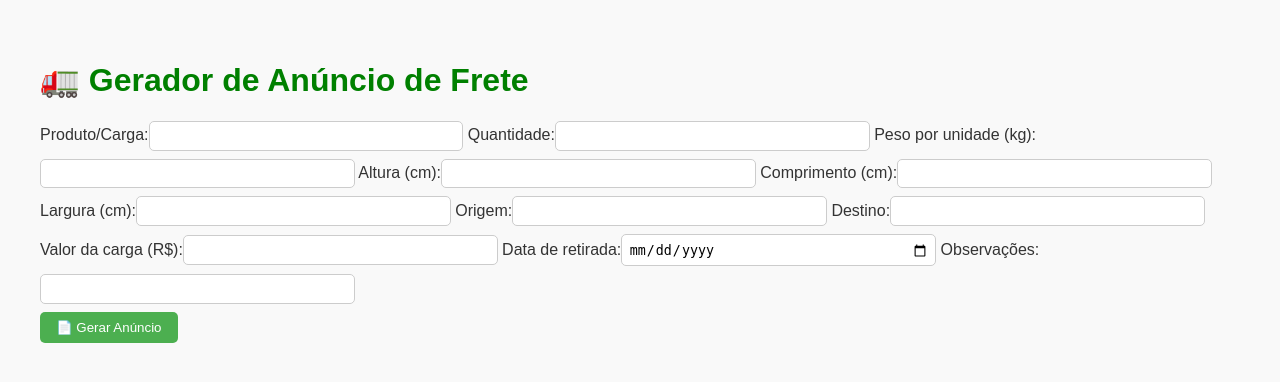
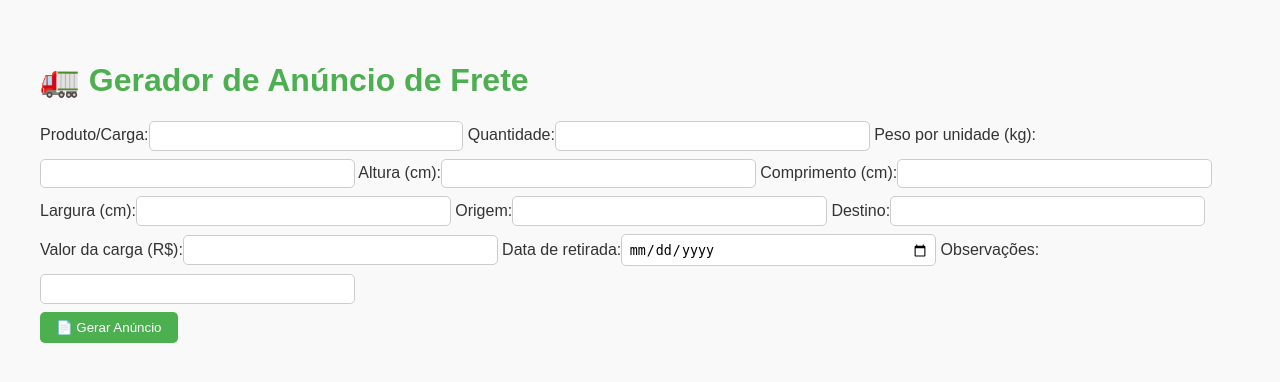
Before and after one commit to roberto36681250/simulador-de-frete, a FastAPI app: page / in a window 1280 px wide. Shown: the top 382 px of the page. Run offline with FastAPI, Linux system fonts and the light colour scheme.

Commit message:
Update form.html

```diff
--- a/templates/form.html
+++ b/templates/form.html
@@ -7,7 +7,7 @@
 </head>
 <body>
     <div class="container">
-        <h1 class="title">🚛 <span style="color:green">Gerador de Anúncio de Frete</span></h1>
+        <h1 class="title">🚛 Gerador de Anúncio de Frete</h1>
 
         <form method="post" class="frete-form">
             <label>Produto/Carga:<input type="text" name="produto"></label>
@@ -35,8 +35,7 @@
 
         {% if resultado %}
             <div class="resultado">
-            <div class="bloco-anuncio">{{ resultado|safe }}</div>
-
+                <div class="bloco-anuncio">{{ resultado.replace('\n', '<br>')|safe }}</div>
                 <div class="btn-group">
                     <a href="#" class="btn" onclick="window.print()">🧾 PDF</a>
                     <a href="{{ whatsapp_url }}" target="_blank" class="btn">📤 WhatsApp</a>
```
Lines whose indentation alone changed are shown as unchanged.
